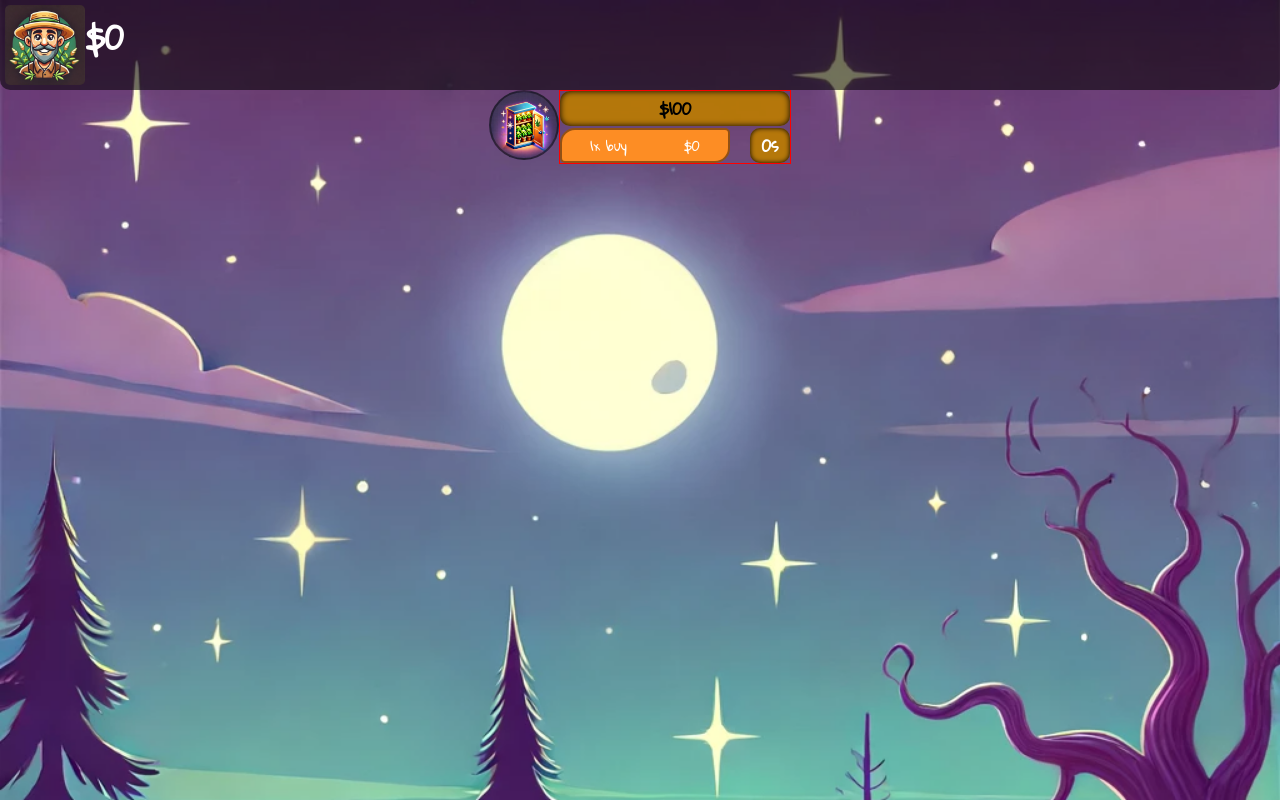
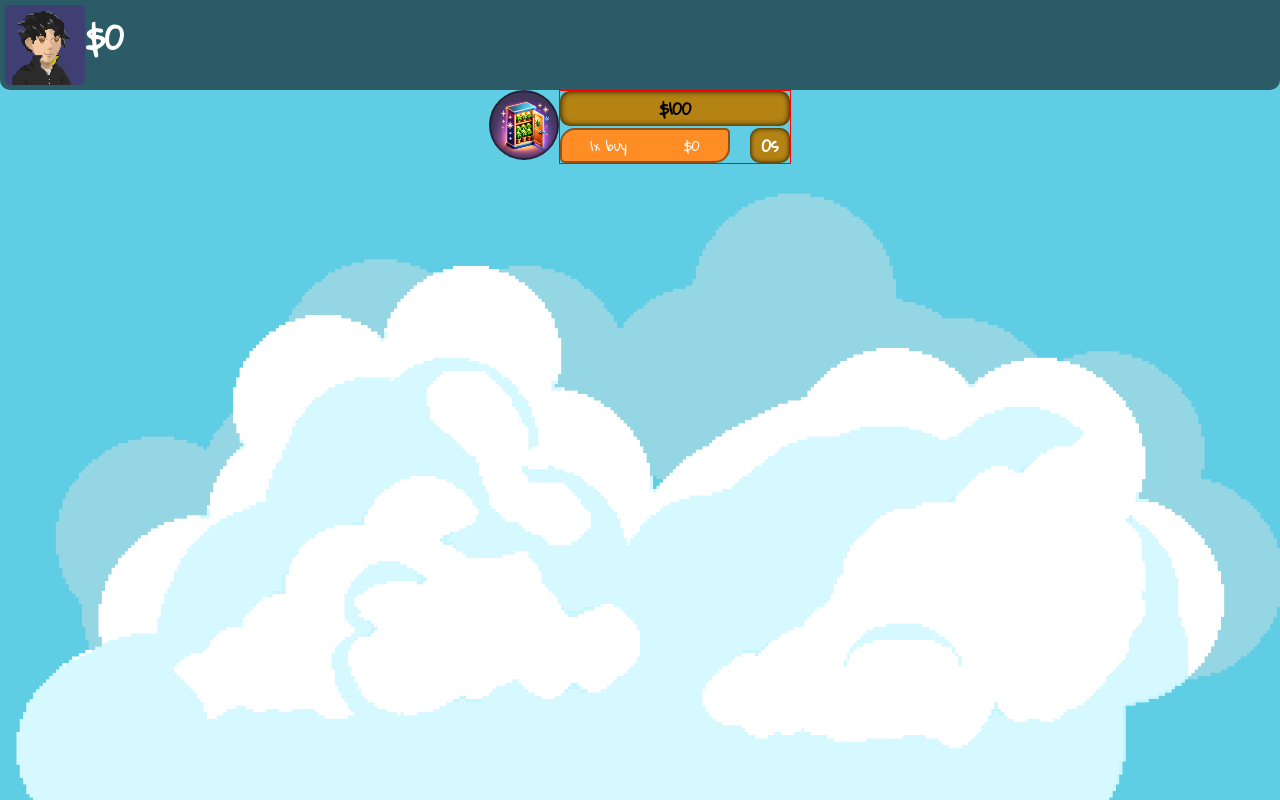
Before and after one commit to Rllopez0410/Project-Moria, a Svelte app: page / in a window 1280 px wide. Built offline with nearby package versions, Linux system fonts and the light colour scheme.

Commit message:
adding new assest to test and see if the gifs work as they should and if the background fits fine

```diff
--- a/src/App.svelte
+++ b/src/App.svelte
@@ -40,7 +40,7 @@
     z-index: 1;
   }
   .profile-pic {
-    background: url(./assets/profileIcon.png);
+    background: url(./assets/profileIcon.gif);
     background-size: contain;
     height: 80px;
     width: 80px;
```
Also changed, not shown: src/assets/background.png, src/assets/profileIcon.gif (added).
